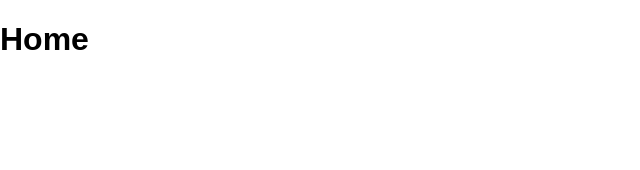
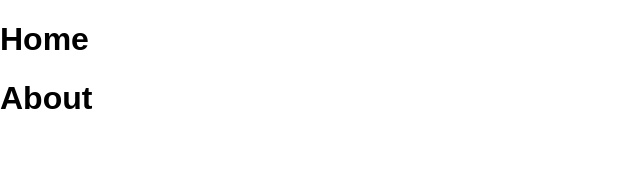
Before and after one commit to BBarden93/ReactClientRouting, a React (Create React App) app: page / in a window 1280 px wide. Shown: the top 170 px of the page, without its empty margins (0-640 px from the left). Built offline with nearby package versions, Linux system fonts and the light colour scheme.

Commit message:
about view

```diff
--- a/src/App.js
+++ b/src/App.js
@@ -1,11 +1,13 @@
 import React, { Component } from 'react';
 import Home from './views/Home.js'
+import About from './views/About.js'
 
 class App extends Component {
   render() {
     return (
       <div className="App">
         <Home />
+        <About />
       </div>
     );
   }
--- /dev/null
+++ b/src/views/About.js
@@ -0,0 +1,11 @@
+import React from 'react'
+
+const About = (props) => {
+    return (
+        <div className="About">
+            <h1>About</h1>
+        </div>
+    )
+}
+
+export default About
```
